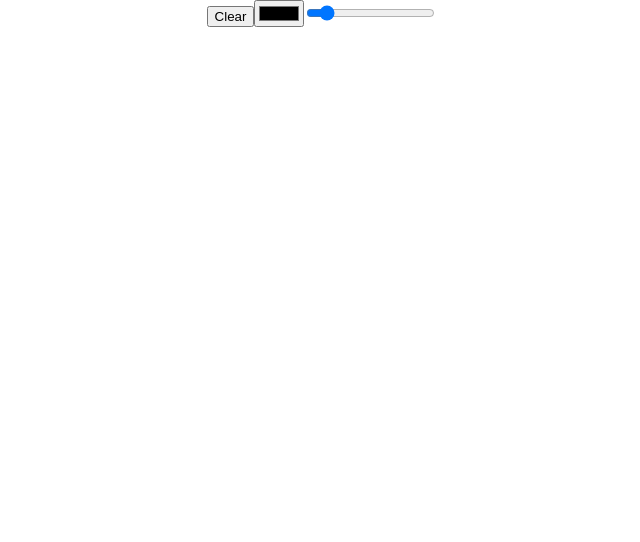
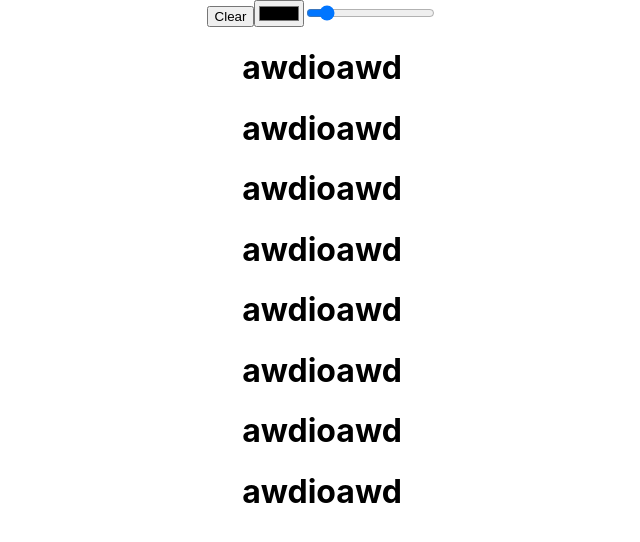
Before and after one commit to JamiRasanen/senioraid, a React (Create React App) app: page / in a window 1280 px wide. Shown: the top 542 px of the page, without its empty margins (318-958 px from the left). Built offline with nearby package versions, Linux system fonts and the light colour scheme.

Commit message:
background text

```diff
--- a/src/drawing.js
+++ b/src/drawing.js
@@ -57,7 +57,7 @@ function DrawingApp() {
                     onChange={(e) => changeLineWidth(e.target.value)}
                 />
             </div>
-            <canvas
+            <canvas style={{ position: 'absolute', top: 100, left: 0, zIndex: 1 }}
                 ref={canvasRef}
                 width={800}
                 height={600}
@@ -66,6 +66,14 @@ function DrawingApp() {
                 onMouseUp={endDrawing}
                 onMouseLeave={endDrawing}
             />
+            <h1>awdioawd</h1>
+            <h1>awdioawd</h1>
+            <h1>awdioawd</h1>
+            <h1>awdioawd</h1>
+            <h1>awdioawd</h1>
+            <h1>awdioawd</h1>
+            <h1>awdioawd</h1>
+            <h1>awdioawd</h1>
         </div>
     );
 }
```
